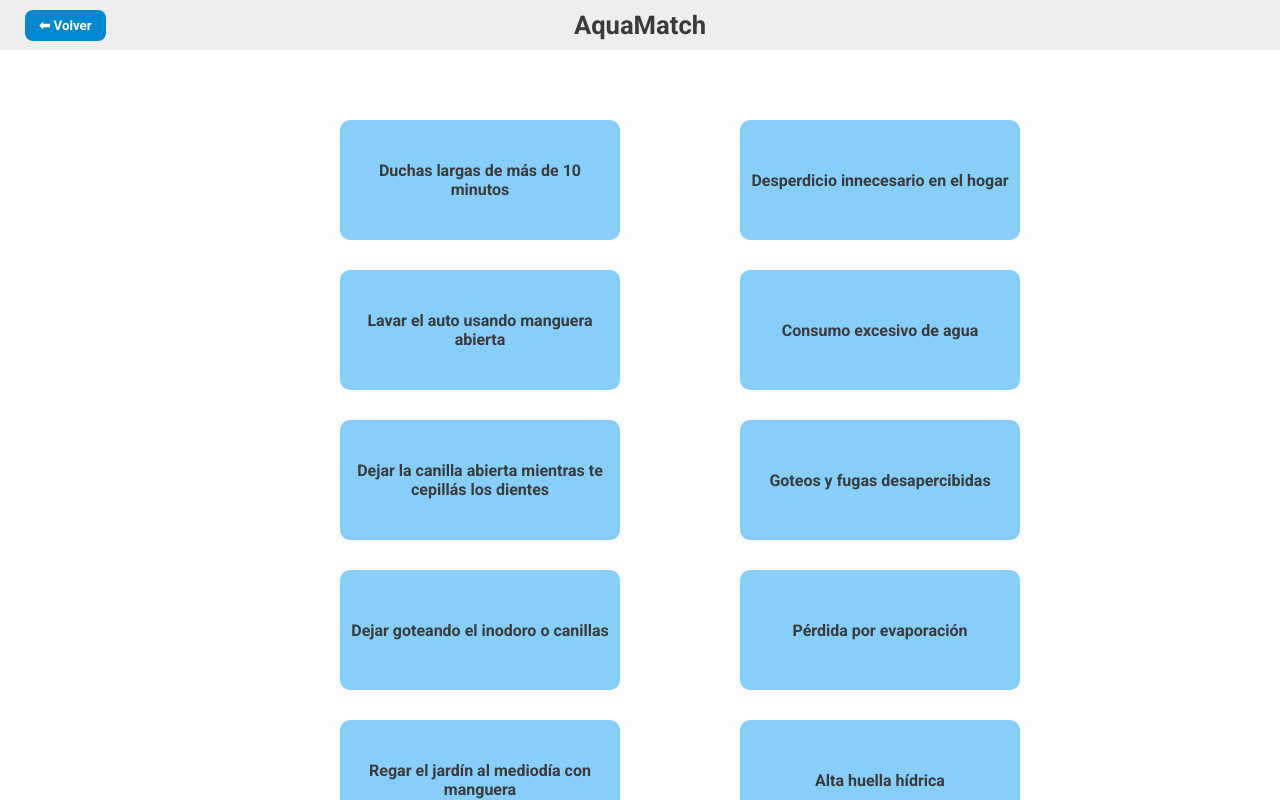
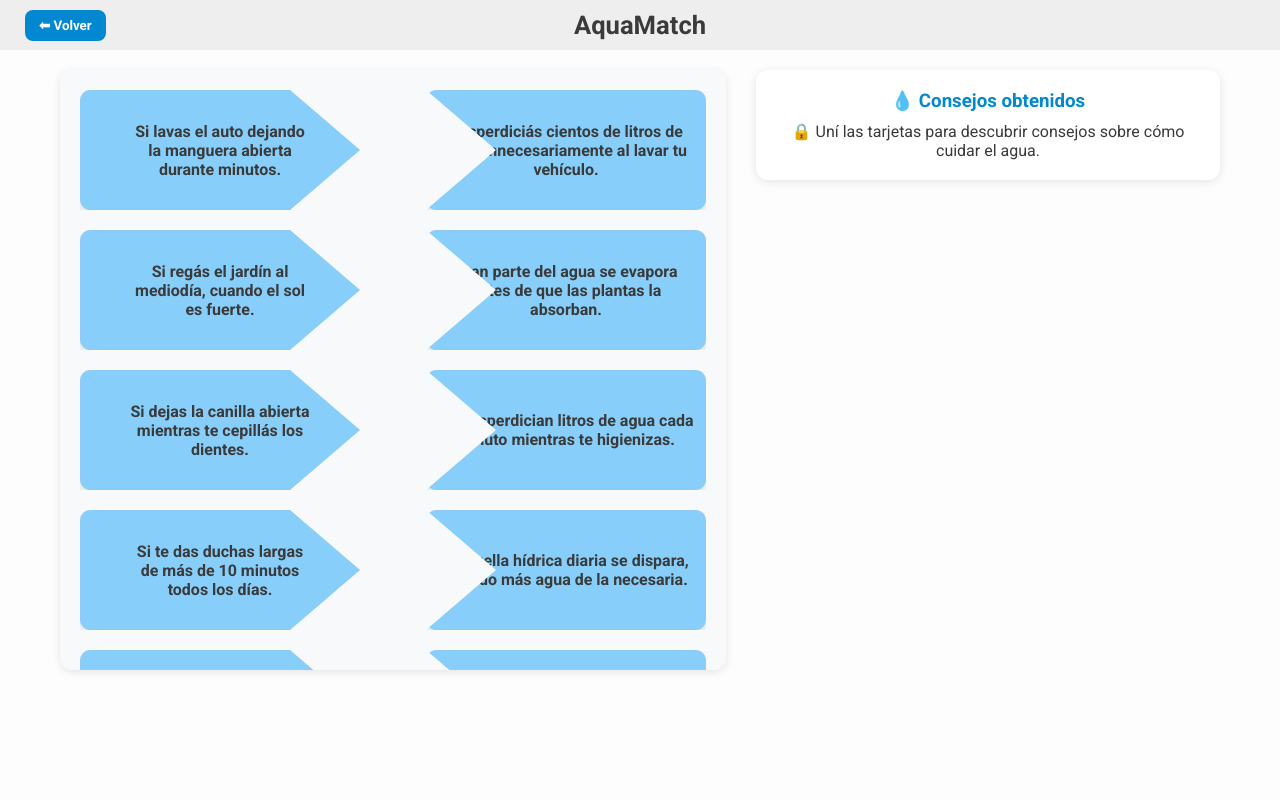
Before and after one commit to JuanMartinIwassjuk/aqua-vision-frontend, an Angular app: page /gamificacion/drag-drop in a window 1280 px wide. Built offline with nearby package versions, Linux system fonts and the light colour scheme.

Commit message:
FE | AquaMatch parcial

```diff
--- a/src/app/components/gamificacion/drag-drop/drag-drop.component.css
+++ b/src/app/components/gamificacion/drag-drop/drag-drop.component.css
@@ -1,74 +1,3 @@
-.match-container {
-  position: relative;
-  width: 700px;
-  height: 500px;
-  margin: 20px auto;
-  user-select: none;
-  display: flex;
-  justify-content: center;
-  align-items: flex-start;
-  padding-top: 50px;
-}
-
-.card {
-  position: absolute;
-  width: 280px;
-  height: 120px;
-  background-color: #87cefa;
-  border-radius: 10px;
-  cursor: pointer;
-  transition: 0.2s;
-  font-size: 16px;
-  font-weight: bold;
-  display: flex;
-  justify-content: center;
-  align-items: center;
-  text-align: center;
-  padding: 10px;
-  overflow-wrap: break-word;
-}
-
-.card.grayed {
-  background-color: rgb(96, 255, 146);
-  cursor: default;
-}
-
-.card.dragging {
-  opacity: 0.7;
-  background-color: #aaa;
-}
-
-
-.left-card {
-    left: 50px;
-}
-.right-card {
-    left: 450px;
-}
-
-.card.matched {
-  background-color: #4CAF50;
-  color: white;
-  cursor: default;
-  z-index: 100;
-}
-
-
-.drag-drop-header {
-  display: flex;
-  align-items: center;
-  justify-content: center;
-  margin-bottom: 2rem;
-  position: relative;
-}
-
-.drag-drop-header h2 {
-  color: #001F3F;
-  font-size: 1.8rem;
-  text-align: center;
-  flex-grow: 1;
-}
-
 .gamification-header {
   display: flex;
   align-items: center;
@@ -76,6 +5,14 @@
   padding: 10px 20px;
   background-color: #0000000f;
   position: relative;
+}
+
+.gamification-header h2 {
+  margin: 0;
+  font-size: 1.6rem;
+  color: #3a3a3a;
+  text-align: center;
+  flex-grow: 1;
 }
 
 .back-btn {
@@ -90,14 +27,182 @@
   cursor: pointer;
   transition: 0.3s;
 }
+
 .back-btn:hover {
   background: #0277bd;
 }
 
-.gamification-header h2 {
-  margin: 0;
-  font-size: 1.6rem;
-  color: #3a3a3a;
+
+.aquamatch-layout {
+  display: flex;
+  justify-content: space-between;
+  align-items: flex-start;
+  padding: 20px;
+  gap: 30px;
+  max-width: 1200px;
+  margin: 0 auto;
+}
+
+
+.aquamatch-board {
+  position: relative;
+  flex: 1;
+  height: 600px;
+  background: #f8f9fa;
+  border-radius: 12px;
+  box-shadow: 0 2px 8px rgba(0, 0, 0, 0.1);
+  overflow-y: auto;
+  padding: 20px;
+}
+
+
+.aquamatch-info {
+  flex: 0 0 40%;
+  display: flex;
+  flex-direction: column;
+  gap: 10px;
+  background: #fff;
+  border-radius: 12px;
+  box-shadow: 0 2px 10px rgba(0, 0, 0, 0.1);
+  padding: 20px;
+  max-height: 600px;
+  overflow-y: auto;
+}
+
+.aquamatch-info h3 {
   text-align: center;
-  flex-grow: 1;
+  color: #0288d1;
 }
+
+.info-card {
+  background: #d6f3ce;
+  border-left: 5px solid #83c67ae0;
+  padding: 12px;
+  border-radius: 8px;
+  font-weight: 500;
+  box-shadow: 0 2px 6px rgba(0, 0, 0, 0.1);
+  animation: fadeIn 0.4s ease;
+}
+
+.info-card h4 {
+  margin-bottom: 6px;
+  color: #01579b;
+}
+
+.info-card p {
+  font-size: 0.95rem;
+  line-height: 1.3;
+}
+
+.empty-tips {
+  text-align: center;
+  color: #666;
+  font-style: italic;
+}
+
+.card {
+  position: absolute;
+  width: 280px;
+  height: 120px;
+  display: flex;
+  align-items: center;
+  justify-content: center;
+  text-align: center;
+  box-sizing: border-box;
+  padding: 10px;
+  border-radius: 10px;
+  font-weight: bold;
+  font-size: 16px;
+  cursor: pointer;
+  user-select: none;
+  box-shadow: 0 4px 6px rgba(0, 0, 0, 0.1);
+  transition: transform 0.2s, background-color 0.2s;
+  overflow: hidden;
+}
+
+.card.left-card,
+.card.right-card {
+  display: flex;
+  align-items: center;
+  justify-content: center;
+}
+
+.card.left-card {
+  background: #87cefa;
+  border: 1px solid #90caf9;
+  clip-path: polygon(0% 0%, 75% 0%, 100% 50%, 75% 100%, 0% 100%);
+}
+
+.card.right-card {
+  background: #87cefa;
+  border: 1px solid #90caf9;
+  clip-path: polygon(100% 0, 100% 50%, 100% 100%, 0% 100%, 25% 50%, 0% 0%);
+}
+
+.card.left-card .card-text {
+  max-width: 70%;
+  text-align: center;
+}
+
+.card.right-card .card-text {
+  max-width: 70%;
+  margin-left: 25%;
+  text-align: left;
+}
+
+.card:hover:not(.grayed) {
+  transform: scale(1.05);
+  box-shadow: 0 0 10px rgba(0, 0, 0, 0.15);
+}
+
+.card.grayed {
+  opacity: 0.5;
+  cursor: default;
+}
+
+.card.dragging {
+  opacity: 0.7;
+  background-color: #aaa;
+}
+
+.card.matched {
+  background-color: #4CAF50;
+  color: white;
+  cursor: default;
+  box-shadow: inset 0 0 0 4px #fff, 0 4px 6px rgba(0, 0, 0, 0.1);
+  transform: scale(1.02);
+}
+
+.card.wrong {
+  animation: shake 0.3s;
+  background-color: #ff9999 !important;
+}
+
+
+@keyframes fadeIn {
+  from {
+    opacity: 0;
+    transform: translateY(-5px);
+  }
+
+  to {
+    opacity: 1;
+    transform: translateY(0);
+  }
+}
+
+@keyframes shake {
+
+  0%,
+  100% {
+    transform: translateX(0);
+  }
+
+  25% {
+    transform: translateX(-5px);
+  }
+
+  75% {
+    transform: translateX(5px);
+  }
+}
--- a/src/app/components/gamificacion/drag-drop/drag-drop.component.html
+++ b/src/app/components/gamificacion/drag-drop/drag-drop.component.html
@@ -3,24 +3,33 @@
   <h2>AquaMatch</h2>
 </div>
 
-<div #container class="match-container"
-     (mousemove)="onMouseMove($event)"
-     (mouseup)="onMouseUp()">
+<div class="aquamatch-layout">
+  <div class="aquamatch-board" #container (mousemove)="onMouseMove($event)" (mouseup)="onMouseUp()">
 
-<div *ngFor="let card of leftCards"
-     class="card left-card"
-     [style.left.px]="card.x"
-     [style.top.px]="card.y"
-     [class.grayed]="card.matched"
-     (mousedown)="startDrag($event, card)">
-  {{ card.text }}
+    <div *ngFor="let card of leftCards" class="card left-card" [style.left.px]="card.x" [style.top.px]="card.y"
+      [class.grayed]="card.matched" (mousedown)="startDrag($event, card)">
+      <div class="card-text">
+        {{ card.text }}
+      </div>
+    </div>
+
+    <div *ngFor="let card of rightCards" class="card right-card" [style.left.px]="card.x" [style.top.px]="card.y"
+      [class.grayed]="card.matched">
+      {{ card.text }}
+    </div>
+
+  </div>
+
+  <div class="aquamatch-info">
+    <h3>💧 Consejos obtenidos</h3>
+
+    <div *ngIf="tips.length === 0" class="locked-info">
+      🔒 Uní las tarjetas para descubrir consejos sobre cómo cuidar el agua.
+    </div>
+
+    <div *ngFor="let tip of tips" class="info-card unlocked">
+      <h4>Consejo</h4>
+      <p>{{ tip }}</p>
+    </div>
+  </div>
 </div>
-
-<div *ngFor="let card of rightCards"
-     class="card right-card"
-     [style.left.px]="card.x"
-     [style.top.px]="card.y"
-     [class.grayed]="card.matched">
-  {{ card.text }}
-</div>
-</div>
--- a/src/app/components/gamificacion/drag-drop/drag-drop.component.ts
+++ b/src/app/components/gamificacion/drag-drop/drag-drop.component.ts
@@ -20,122 +20,161 @@ interface Card {
   templateUrl: './drag-drop.component.html',
   styleUrls: ['./drag-drop.component.css']
 })
+
 export class DragDropComponent implements OnInit {
-
   leftCards: Card[] = [
-  {
-    id: 4,
-    text: 'Duchas largas de más de 10 minutos',
-    matched: false,
-    tip: 'Reduciendo la ducha a 5 minutos se pueden ahorrar hasta 75 litros por día por persona.'
-  },
-  {
-    id: 1,
-    text: 'Lavar el auto usando manguera abierta',
-    matched: false,
-    tip: 'Usando un balde y una esponja podés ahorrar hasta 200 litros de agua por lavado. ¡Pequeños cambios suman mucho!'
-  },
-  {
-    id: 3,
-    text: 'Dejar la canilla abierta mientras te cepillás los dientes',
-    matched: false,
-    tip: 'Cerrando la canilla mientras te cepillás podés ahorrar alrededor de 6 litros por minuto. ¡Multiplicá por los días!'
-  },
-  {
-    id: 5,
-    text: 'Dejar goteando el inodoro o canillas',
-    matched: false,
-    tip: 'Una canilla que gotea puede desperdiciar 20 litros de agua al día. Revisá y arreglá fugas a tiempo.'
-  },
-  {
-    id: 2,
-    text: 'Regar el jardín al mediodía con manguera',
-    matched: false,
-    tip: 'Regar temprano por la mañana o al atardecer puede reducir hasta un 50% de pérdida por evaporación.'
-  },
+    { id: 1, text: 'Si lavas el auto dejando la manguera abierta durante minutos.', matched: false, tip: 'Usando balde y esponja podés ahorrar hasta 200 L por lavado.' },
+    { id: 2, text: 'Si regás el jardín al mediodía, cuando el sol es fuerte.', matched: false, tip: 'Regando temprano o al atardecer se evita hasta el 50% de evaporación.' },
+    { id: 3, text: 'Si dejas la canilla abierta mientras te cepillás los dientes.', matched: false, tip: 'Cerrar la canilla mientras te cepillás ahorra unos 6 L por minuto.' },
+    { id: 4, text: 'Si te das duchas largas de más de 10 minutos todos los días.', matched: false, tip: 'Reduciendo la ducha a 5 minutos se ahorran hasta 75 L por día.' },
+    { id: 5, text: 'Si tu inodoro o canillas gotean sin que lo notes.', matched: false, tip: 'Una fuga puede desperdiciar 20 L diarios. Revisá y arreglá a tiempo.' },
+    { id: 6, text: 'Si usás el lavarropas con media carga varias veces por semana.', matched: false, tip: 'Esperar a carga completa ahorra agua y energía.' },
+    { id: 7, text: 'Si lavas frutas y verduras directamente bajo la canilla abierta.', matched: false, tip: 'Lavar en un recipiente puede ahorrar hasta 10 L.' },
+    { id: 8, text: 'Si nunca revisás tu medidor ni controlás tu consumo de agua.', matched: false, tip: 'Controlando tu consumo podés detectar fugas y reducir gastos.' },
   ];
 
   rightCards: Card[] = [
-  { id: 3, text: 'Desperdicio innecesario en el hogar', matched: false },
-  { id: 1, text: 'Consumo excesivo de agua', matched: false },
-  { id: 5, text: 'Goteos y fugas desapercibidas', matched: false },
-  { id: 2, text: 'Pérdida por evaporación', matched: false },
-  { id: 4, text: 'Alta huella hídrica', matched: false },
+    { id: 1, text: 'Desperdiciás cientos de litros de agua innecesariamente al lavar tu vehículo.', matched: false },
+    { id: 2, text: 'Gran parte del agua se evapora antes de que las plantas la absorban.', matched: false },
+    { id: 3, text: 'Se desperdician litros de agua cada minuto mientras te higienizas.', matched: false },
+    { id: 4, text: 'Tu huella hídrica diaria se dispara, usando más agua de la necesaria.', matched: false },
+    { id: 5, text: 'La fuga constante genera pérdida de agua todos los días.', matched: false },
+    { id: 6, text: 'Usar electrodomésticos a media carga aumenta tu consumo innecesario.', matched: false },
+    { id: 7, text: 'Malgastás agua en la cocina y no aprovechás bien el recurso.', matched: false },
+    { id: 8, text: 'No detectás fugas ni controlás tu consumo, aumentando desperdicios y costos.', matched: false },
   ];
-
   draggingCard: Card | null = null;
   offsetX = 0;
   offsetY = 0;
+  tips: string[] = [];
 
   @ViewChild('container', { static: true }) container!: ElementRef;
 
   ngOnInit() {
-  const verticalSpacing = 150;
+    const verticalSpacing = 140;
+    const containerWidth = 400;
+    const boardWidth = this.container.nativeElement.offsetWidth;
 
     this.leftCards.forEach((c, i) => {
-    c.x = 50;
-    c.y = 50 + i * verticalSpacing;
+      c.x = 20;
+      c.y = 20 + i * verticalSpacing;
       c.initialX = c.x;
       c.initialY = c.y;
     });
 
     this.rightCards.forEach((c, i) => {
-    c.x = 450;
-    c.y = 50 + i * verticalSpacing;
+      const cardWidth = 280;
+      c.x = boardWidth - cardWidth - 20;
+      c.y = 20 + i * verticalSpacing;
+      c.initialX = c.x;
+      c.initialY = c.y;
     });
   }
 
   startDrag(event: MouseEvent, card: Card) {
     if (card.matched) return;
+
     this.draggingCard = card;
-    const rect = (event.target as HTMLElement).getBoundingClientRect();
-    this.offsetX = event.clientX - rect.left;
-    this.offsetY = event.clientY - rect.top;
-    (event.target as HTMLElement).classList.add('dragging');
+
+    const container = this.container.nativeElement as HTMLElement;
+    const containerRect = container.getBoundingClientRect();
+
+    this.offsetX = event.clientX - (containerRect.left + card.x!);
+    this.offsetY = event.clientY - (containerRect.top + card.y!);
+
+    (event.currentTarget as HTMLElement).classList.add('dragging');
+
+    event.preventDefault();
   }
 
   onMouseMove(event: MouseEvent) {
     if (!this.draggingCard) return;
-    this.draggingCard.x = event.clientX - this.offsetX - this.container.nativeElement.getBoundingClientRect().left;
-    this.draggingCard.y = event.clientY - this.offsetY - this.container.nativeElement.getBoundingClientRect().top;
+
+    const container = this.container.nativeElement as HTMLElement;
+    const containerRect = container.getBoundingClientRect();
+
+    this.draggingCard.x = event.clientX - containerRect.left - this.offsetX;
+    this.draggingCard.y = event.clientY - containerRect.top - this.offsetY;
   }
 
   onMouseUp() {
     if (!this.draggingCard) return;
 
-  const draggingEl = document.querySelector('.dragging') as HTMLElement;
-  const match = this.rightCards.find(rc => !rc.matched && rc.id === this.draggingCard!.id);
+    const card = this.draggingCard;
 
-  let collided = false;
-  if (match && draggingEl) {
-    const matchEl = document.querySelectorAll('.right-card')[this.rightCards.indexOf(match)] as HTMLElement;
-    const rectDrag = draggingEl.getBoundingClientRect();
-    const rectMatch = matchEl.getBoundingClientRect();
+    const leftRect = {
+      x: card.x ?? 0,
+      y: card.y ?? 0,
+      width: 280,
+      height: 120
+    };
 
-    collided =
-      rectDrag.left < rectMatch.right &&
-      rectDrag.right > rectMatch.left &&
-      rectDrag.top < rectMatch.bottom &&
-      rectDrag.bottom > rectMatch.top;
+    const match = this.rightCards.find(rc => !rc.matched && rc.id === card.id);
+
+    if (match) {
+      const rightRect = {
+        x: match.x ?? 0,
+        y: match.y ?? 0,
+        width: 280,
+        height: 120
+      };
+
+      const isTouching = !(
+        leftRect.x + leftRect.width < rightRect.x ||
+        leftRect.x > rightRect.x + rightRect.width ||
+        leftRect.y + leftRect.height < rightRect.y ||
+        leftRect.y > rightRect.y + rightRect.height
+      );
+
+      if (isTouching) {
+        card.matched = true;
+        match.matched = true;
+
+        const distanceX = (match.x ?? 0) - (card.x ?? 0);
+        card.x = (card.x ?? 0) + distanceX;
+        card.y = match.y ?? card.y ?? 0;
+
+        if (card.tip) this.tips.push(card.tip);
+
+        return this.finishDrag();
+      }
     }
 
-if (collided && match) {
-
-  this.draggingCard.x = match.x!;
-  this.draggingCard.y = match.y!;
-  this.draggingCard.matched = true;
-  this.draggingCard.text = this.draggingCard.tip!;
-
-  const draggingEl = document.querySelector('.dragging') as HTMLElement;
-  if (draggingEl) draggingEl.style.zIndex = '10';
-
-  match.matched = true;
-} else {
-    this.draggingCard.x = this.draggingCard.initialX!;
-    this.draggingCard.y = this.draggingCard.initialY!;
+    card.x = card.initialX ?? card.x ?? 0;
+    card.y = card.initialY ?? card.y ?? 0;
+    this.finishDrag(true);
   }
 
-  if (draggingEl) draggingEl.classList.remove('dragging');
+  get matchedCount() {
+    return this.leftCards.filter(c => c.matched).length;
+  }
+
+  resetGame() {
+    this.leftCards.forEach(c => {
+      c.matched = false;
+      c.x = c.initialX!;
+      c.y = c.initialY!;
+    });
+    this.rightCards.forEach(c => (c.matched = false));
+    this.tips = [];
+  }
+
+  finishDrag(wrong = false) {
+    const draggingEl = document.querySelector('.dragging') as HTMLElement;
+    if (!draggingEl) {
       this.draggingCard = null;
+      return;
+    }
+
+    if (wrong) {
+      draggingEl.classList.add('wrong');
+      setTimeout(() => draggingEl?.classList.remove('wrong'), 300);
+    } else if (this.draggingCard?.matched) {
+      draggingEl.classList.add('matched');
+    }
+
+    draggingEl.classList.remove('dragging');
+    this.draggingCard = null;
+
   }
 }
```
Lines whose indentation alone changed are shown as unchanged.
